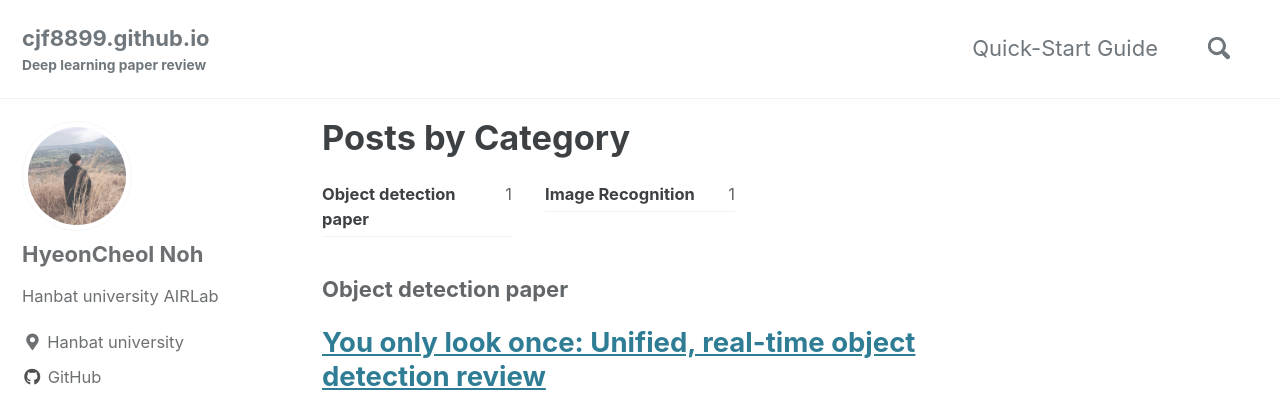
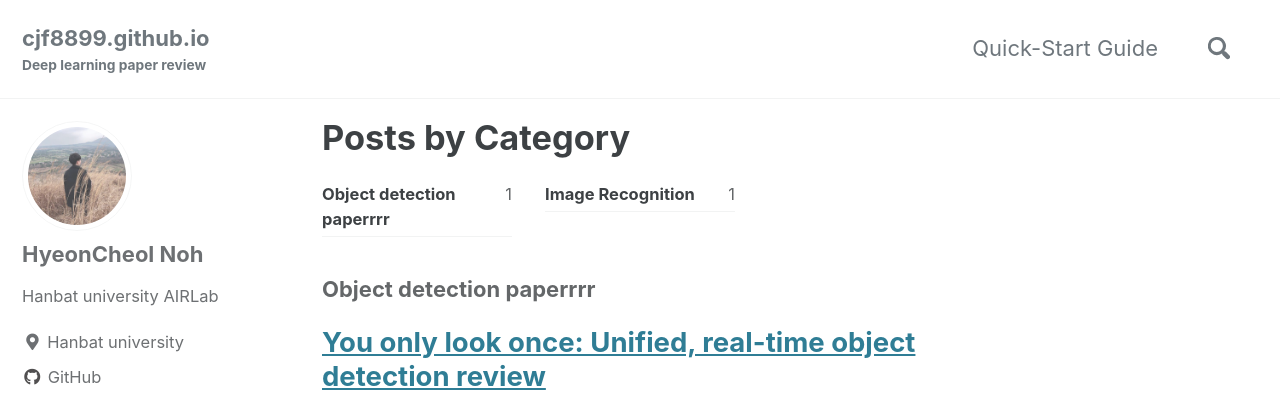
Before and after one commit to cjf8899/cjf8899.github.io, a Jekyll site: the page built from test/_pages/category-archive.md, in a window 1280 px wide and 1116 px high. Shown: the top 400 px of the window. Built offline with Jekyll 4.4.1, drawn with Linux system fonts in a browser that asks for light colours; cached includes are drawn as plain includes; comment, search, counter and statistics services are not loaded; a style sheet for code colours, icons or effects is not loaded.

Commit message:
Update 2020-07-01-Yolo_v1.md

```diff
--- a/_posts/2020-07-01-Yolo_v1.md
+++ b/_posts/2020-07-01-Yolo_v1.md
@@ -2,7 +2,7 @@
 title:  "You only look once: Unified, real-time object detection review"
 last_modified_at: 2020-07-01 00:00:00 -0400
 categories:
-  - Object detection paper
+  - Object detection paperrrr
 tags:
   - update
 toc: true
```
